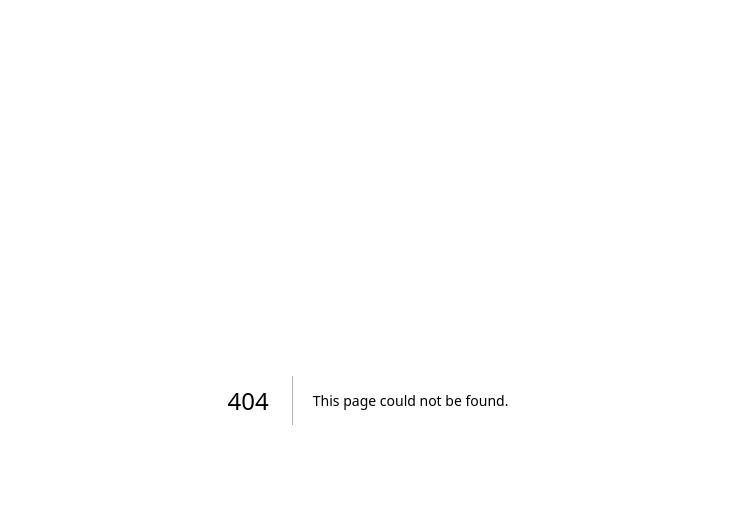
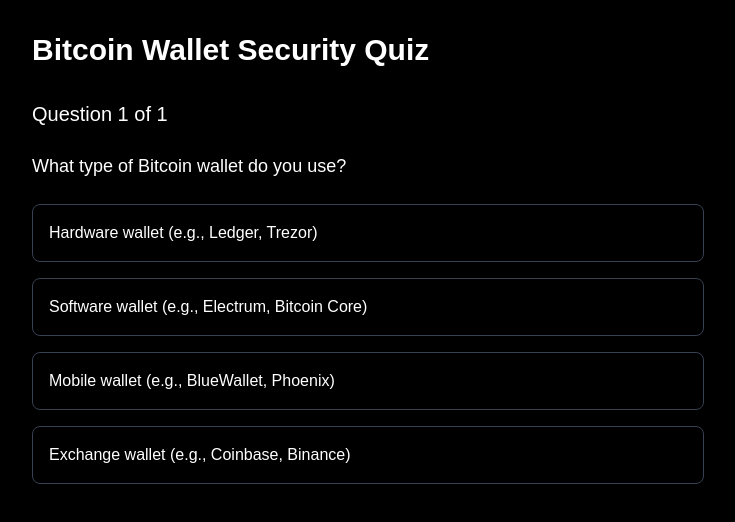
Before and after one commit to jimbrend/quantum-bitcoin-analyzer, a Next.js app: page /quiz in a window 1280 px wide. Before the commit this address had no page. Shown: the top 522 px of the page, without its empty margins (272-1007 px from the left). Built offline with nearby package versions, Linux system fonts and the light colour scheme.

Commit message:
feat: integrate bitcoin wallet analyzer quiz into main project TS utilizing component instead of local host router

```diff
--- a/app/quantum-wallet-analyzer/page.tsx
+++ b/app/quantum-wallet-analyzer/page.tsx
@@ -7,13 +7,13 @@ export default function QuantumWalletAnalyzer() {
   const router = useRouter()
 
   useEffect(() => {
-    // Redirect to the quiz page
-    router.push('/quiz')
+    // Redirect to the bitcoin wallet analyzer
+    router.push('/bitcoin-wallet-analyzer')
   }, [router])
 
   return (
     <div className="min-h-screen bg-black text-white flex items-center justify-center">
-      <p>Redirecting to Quiz...</p>
+      <p>Redirecting to Bitcoin Wallet Analyzer...</p>
     </div>
   )
 }
--- /dev/null
+++ b/app/quiz/page.tsx
@@ -0,0 +1,66 @@
+"use client"
+
+import { useState } from 'react'
+
+export default function QuizPage() {
+  const [currentQuestion, setCurrentQuestion] = useState(0)
+  const [answers, setAnswers] = useState<Record<number, string>>({})
+
+  const questions = [
+    {
+      question: "What type of Bitcoin wallet do you use?",
+      options: [
+        "Hardware wallet (e.g., Ledger, Trezor)",
+        "Software wallet (e.g., Electrum, Bitcoin Core)",
+        "Mobile wallet (e.g., BlueWallet, Phoenix)",
+        "Exchange wallet (e.g., Coinbase, Binance)"
+      ]
+    }
+    // Add more questions here
+  ]
+
+  const handleAnswer = (answer: string) => {
+    setAnswers(prev => ({
+      ...prev,
+      [currentQuestion]: answer
+    }))
+
+    if (currentQuestion < questions.length - 1) {
+      setCurrentQuestion(prev => prev + 1)
+    }
+  }
+
+  return (
+    <div className="min-h-screen bg-black text-white p-8">
+      <div className="max-w-2xl mx-auto">
+        <h1 className="text-3xl font-bold mb-8">Bitcoin Wallet Security Quiz</h1>
+
+        {currentQuestion < questions.length ? (
+          <div className="space-y-6">
+            <h2 className="text-xl">
+              Question {currentQuestion + 1} of {questions.length}
+            </h2>
+            <p className="text-lg">{questions[currentQuestion].question}</p>
+
+            <div className="space-y-4">
+              {questions[currentQuestion].options.map((option, index) => (
+                <button
+                  key={index}
+                  onClick={() => handleAnswer(option)}
+                  className="w-full p-4 text-left border border-gray-700 rounded-lg hover:bg-gray-800 transition-colors"
+                >
+                  {option}
+                </button>
+              ))}
+            </div>
+          </div>
+        ) : (
+          <div className="text-center">
+            <h2 className="text-2xl mb-4">Quiz Completed!</h2>
+            <p>Thank you for completing the quiz. Your answers have been recorded.</p>
+          </div>
+        )}
+      </div>
+    </div>
+  )
+}
```
